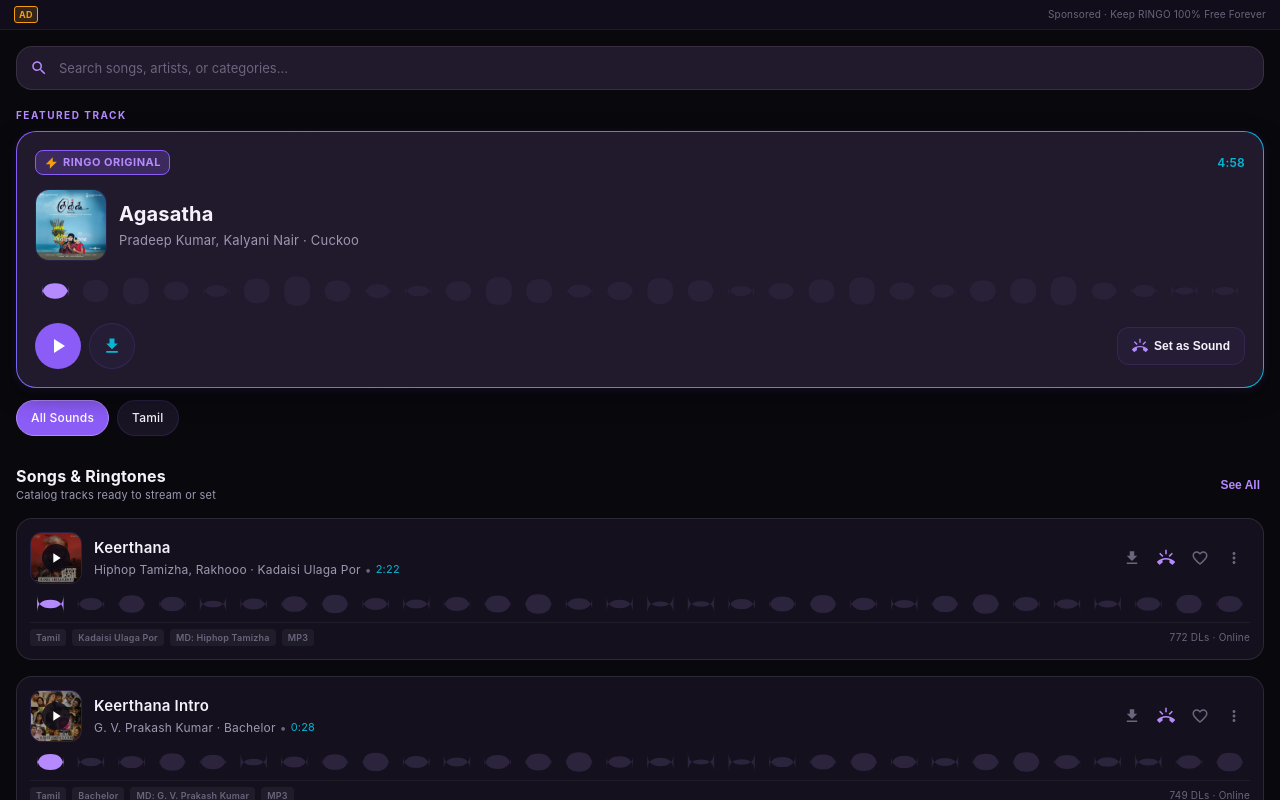
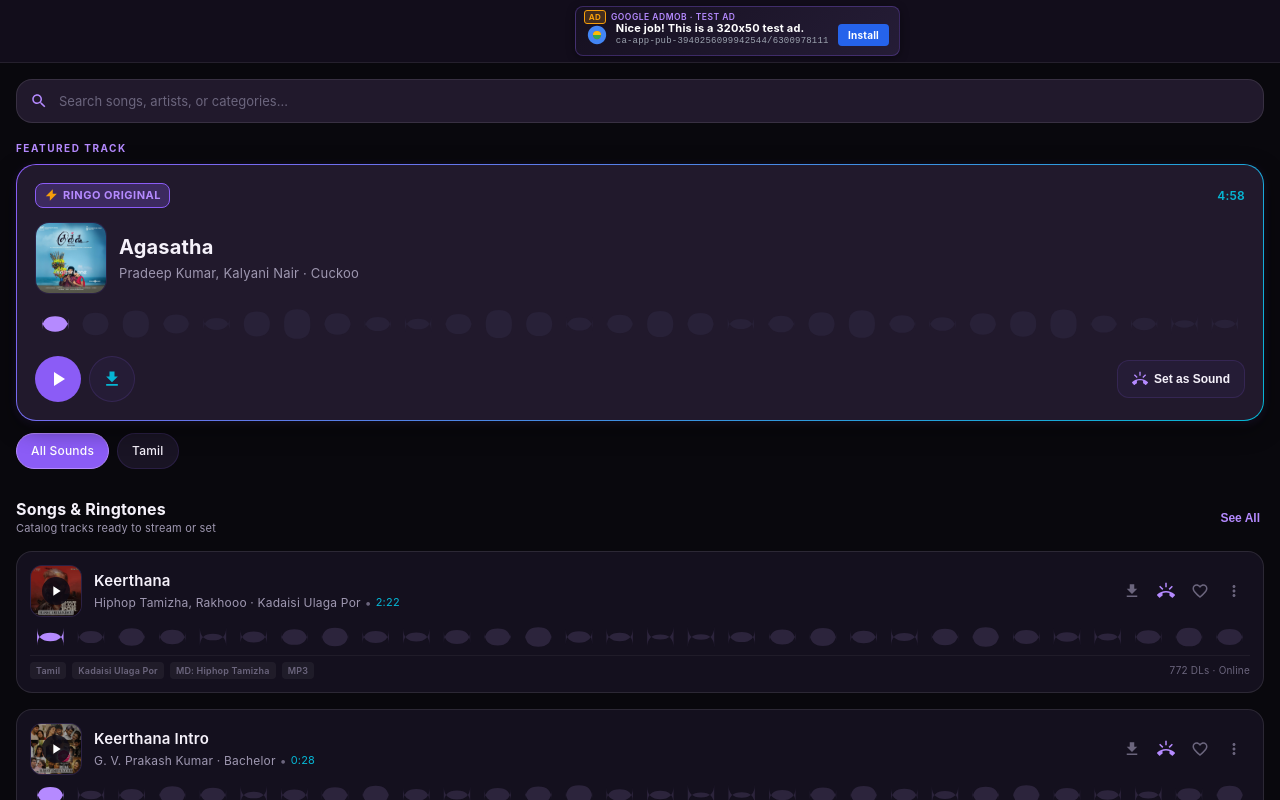
Before and after one commit to vip007vishal/ringo-be, a plain HTML site: page index.html in a window 1280 px wide. Drawn offline with Linux system fonts and the light colour scheme; no server answers.

Commit message:
feat: integrate official Google AdMob test ad banner in ad section

```diff
--- a/css/components.css
+++ b/css/components.css
@@ -1288,26 +1288,147 @@
 }
 
 /* --------------------------------------------------------------------------
-   Ad Banner Container (Preserving Original Look)
+   Ad Banner Container (Google AdMob Test Unit: ca-app-pub-3940256099942544/6300978111)
    -------------------------------------------------------------------------- */
 .ringo-ad-banner {
   display: flex;
   align-items: center;
+  justify-content: center;
+  background-color: #120D1B;
+  border-bottom: 1px solid rgba(255, 255, 255, 0.08);
+  padding: 6px 12px;
+  min-height: 56px;
+  overflow: hidden;
+  position: relative;
+  z-index: 10;
+}
+
+.admob-banner-inner {
+  display: flex;
+  justify-content: center;
+  align-items: center;
+  width: 100%;
+  max-width: 520px;
+}
+
+.admob-ad-container {
+  width: 100%;
+  display: flex;
+  justify-content: center;
+  align-items: center;
+  position: relative;
+}
+
+/* Hide fallback creative when AdSense / AdMob injects live iframe ad */
+ins.adsbygoogle[data-ad-status="filled"] ~ .admob-fallback-creative {
+  display: none !important;
+}
+
+.admob-fallback-creative {
+  width: 100%;
+  max-width: 440px;
+  height: 50px;
+  background: linear-gradient(135deg, rgba(23, 17, 33, 0.95), rgba(39, 30, 56, 0.95));
+  border: 1px solid rgba(139, 92, 246, 0.3);
+  border-radius: 8px;
+  display: flex;
+  align-items: center;
   justify-content: space-between;
-  background-color: #120D1B;
-  border-bottom: 1px solid rgba(255, 255, 255, 0.06);
-  padding: 6px 14px;
-  font-size: 11px;
+  padding: 4px 10px;
+  box-shadow: 0 2px 8px rgba(0, 0, 0, 0.4);
+  position: relative;
+  box-sizing: border-box;
+}
+
+.admob-creative-badge {
+  position: absolute;
+  top: 3px;
+  left: 8px;
+  display: flex;
+  align-items: center;
+  gap: 5px;
 }
 
 .ad-badge {
-  background-color: rgba(245, 158, 11, 0.15);
+  background-color: rgba(245, 158, 11, 0.2);
   border: 0.5px solid var(--gold-accent);
   color: var(--gold-accent);
-  padding: 1px 4px;
+  padding: 0px 4px;
   border-radius: 3px;
+  font-size: 8px;
+  font-weight: 700;
+  line-height: 12px;
+}
+
+.admob-label {
+  font-size: 8.5px;
+  color: var(--lavender);
+  letter-spacing: 0.5px;
+  font-weight: 600;
+  text-transform: uppercase;
+}
+
+.admob-creative-body {
+  display: flex;
+  align-items: center;
+  gap: 8px;
+  width: 100%;
+  padding-top: 8px;
+}
+
+.admob-creative-logo {
+  display: flex;
+  align-items: center;
+  justify-content: center;
+  flex-shrink: 0;
+}
+
+.admob-creative-text {
+  flex: 1;
+  min-width: 0;
+  overflow: hidden;
+}
+
+.admob-creative-title {
+  font-size: 11px;
+  font-weight: 700;
+  color: #FFFFFF;
+  white-space: nowrap;
+  overflow: hidden;
+  text-overflow: ellipsis;
+  line-height: 1.2;
+}
+
+.admob-creative-sub {
   font-size: 9px;
+  color: #9CA3AF;
+  white-space: nowrap;
+  overflow: hidden;
+  text-overflow: ellipsis;
+  font-family: monospace;
+}
+
+.admob-action-btn {
+  background: #2563EB;
+  color: #FFFFFF;
+  border: none;
+  border-radius: 4px;
+  padding: 4px 10px;
+  font-size: 10px;
   font-weight: 700;
+  cursor: pointer;
+  flex-shrink: 0;
+  text-decoration: none;
+  transition: background 0.15s ease;
+  line-height: 14px;
+}
+
+.admob-action-btn:hover {
+  background: #1D4ED8;
+}
+
+.admob-action-btn:active {
+  background: #1E40AF;
 }
 
 .ad-sponsor-text {
--- a/index.html
+++ b/index.html
@@ -21,6 +21,9 @@
     <link rel="stylesheet" href="css/studio.css">
     <link rel="stylesheet" href="css/library.css">
     <link rel="stylesheet" href="css/responsive.css">
+
+    <!-- Google Mobile Ads / AdSense (Official AdMob Test Client ca-pub-3940256099942544) -->
+    <script async src="https://pagead2.googlesyndication.com/pagead/js/adsbygoogle.js?client=ca-pub-3940256099942544" crossorigin="anonymous"></script>
 </head>
 <body>
 
@@ -38,10 +41,41 @@
             <button class="offline-banner-btn" onclick="RingoRouter.navigate('library', { tab: 'downloads' })">Saved Cache</button>
         </aside>
 
-        <!-- Sponsored AdMob Banner Slot (RingoAdBanner) -->
-        <section class="ringo-ad-banner ad-banner-slot" aria-label="Sponsored Content">
-            <span class="ad-badge" aria-label="Advertisement">AD</span>
-            <span class="ad-sponsor-text ad-caption">Sponsored · Keep RINGO 100% Free Forever</span>
+        <!-- Google AdMob Banner Slot (Official Google Test Unit ca-app-pub-3940256099942544/6300978111) -->
+        <section class="ringo-ad-banner ad-banner-slot" id="ringo-admob-banner" aria-label="Google AdMob Advertisement">
+            <div class="admob-banner-inner">
+                <div class="admob-ad-container" id="admob-test-ad-unit">
+                    <!-- Google AdMob / AdSense Live Ad Tag -->
+                    <ins class="adsbygoogle"
+                         style="display:inline-block;width:320px;height:50px"
+                         data-ad-client="ca-pub-3940256099942544"
+                         data-ad-slot="6300978111"
+                         data-adtest="on"></ins>
+
+                    <!-- Google AdMob 320x50 Test Creative Banner (Displayed immediately & in test mode) -->
+                    <div class="admob-fallback-creative" id="admob-creative">
+                        <div class="admob-creative-badge">
+                            <span class="ad-badge">AD</span>
+                            <span class="admob-label">Google AdMob · Test Ad</span>
+                        </div>
+                        <div class="admob-creative-body">
+                            <div class="admob-creative-logo">
+                                <svg viewBox="0 0 24 24" width="22" height="22" fill="none">
+                                    <path d="M12 2C6.48 2 2 6.48 2 12s4.48 10 10 10 10-4.48 10-10S17.52 2 12 2z" fill="#4285F4"/>
+                                    <path d="M16.5 12a4.5 4.5 0 11-9 0 4.5 4.5 0 019 0z" fill="#EA4335"/>
+                                    <path d="M12 7.5a4.5 4.5 0 00-4.5 4.5h9A4.5 4.5 0 0012 7.5z" fill="#FBBC05"/>
+                                    <path d="M12 16.5a4.5 4.5 0 004.5-4.5h-9a4.5 4.5 0 004.5 4.5z" fill="#34A853"/>
+                                </svg>
+                            </div>
+                            <div class="admob-creative-text">
+                                <div class="admob-creative-title">Nice job! This is a 320x50 test ad.</div>
+                                <div class="admob-creative-sub">ca-app-pub-3940256099942544/6300978111</div>
+                            </div>
+                            <a class="admob-action-btn" href="https://developers.google.com/admob" target="_blank" rel="noopener noreferrer">Install</a>
+                        </div>
+                    </div>
+                </div>
+            </div>
         </section>
 
         <!-- Scrollable Main Content Viewport Area -->
--- a/js/app.js
+++ b/js/app.js
@@ -316,6 +316,13 @@
                 this.setupGlobalActionHandlers();
             } catch (e) {
                 console.warn('[RingoApp] Global action handlers error:', e);
+            }
+
+            // 8. Initialize Google AdMob / AdSense Test Ad Unit (ca-app-pub-3940256099942544/6300978111)
+            try {
+                (window.adsbygoogle = window.adsbygoogle || []).push({});
+            } catch (e) {
+                // Handled gracefully: high-fidelity test creative banner remains active
             }
 
             console.log('[RingoApp] RINGO initialized successfully.');
```
